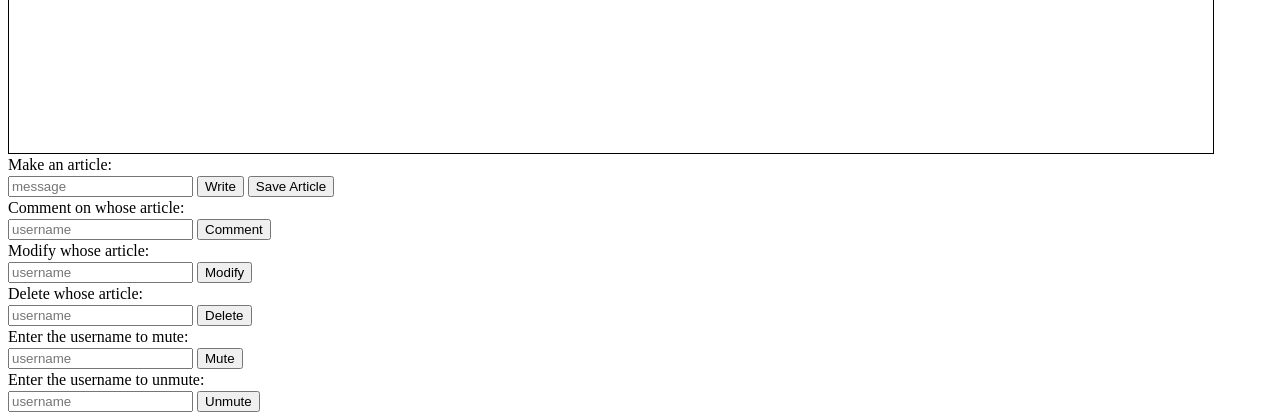
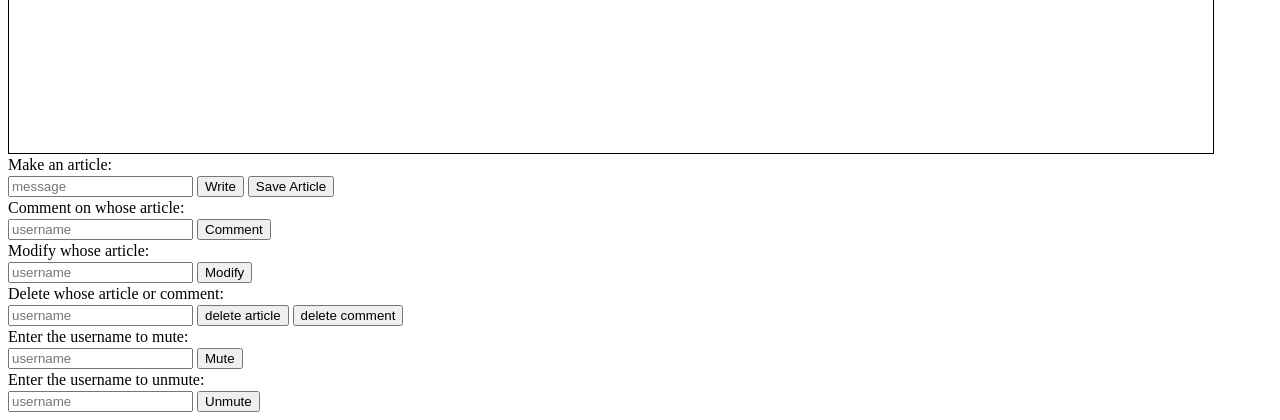
Before and after one commit to blackegg001/info2222, a Flask app: template jimmy chu/INFO2222-Scaffold-main 2/templates/repository.jinja in a window 1280 px wide. Shown: the part 675-1095 px from the top of the page. Run offline with Flask 3, Linux system fonts and the light colour scheme; the template is opened without the code that fills it, so the values that code supplies are empty.

Commit message:
Update repository.jinja

```diff
--- a/jimmy chu/INFO2222-Scaffold-main 2/templates/repository.jinja
+++ b/jimmy chu/INFO2222-Scaffold-main 2/templates/repository.jinja
@@ -78,9 +78,10 @@
     </section>
 
     <section id="Delete_choice">
-        <p class="text">Delete whose article: </p>
+        <p class="text">Delete whose article or comment: </p>
         <input id="receiver" placeholder="username">
-        <button onclick="comment_choice()">Delete</button>
+        <button onclick="comment_choice()">delete article</button>
+        <button onclick="comment_choice()">delete comment</button>
     </section>
 
     <section id="Mute_choice">
```
